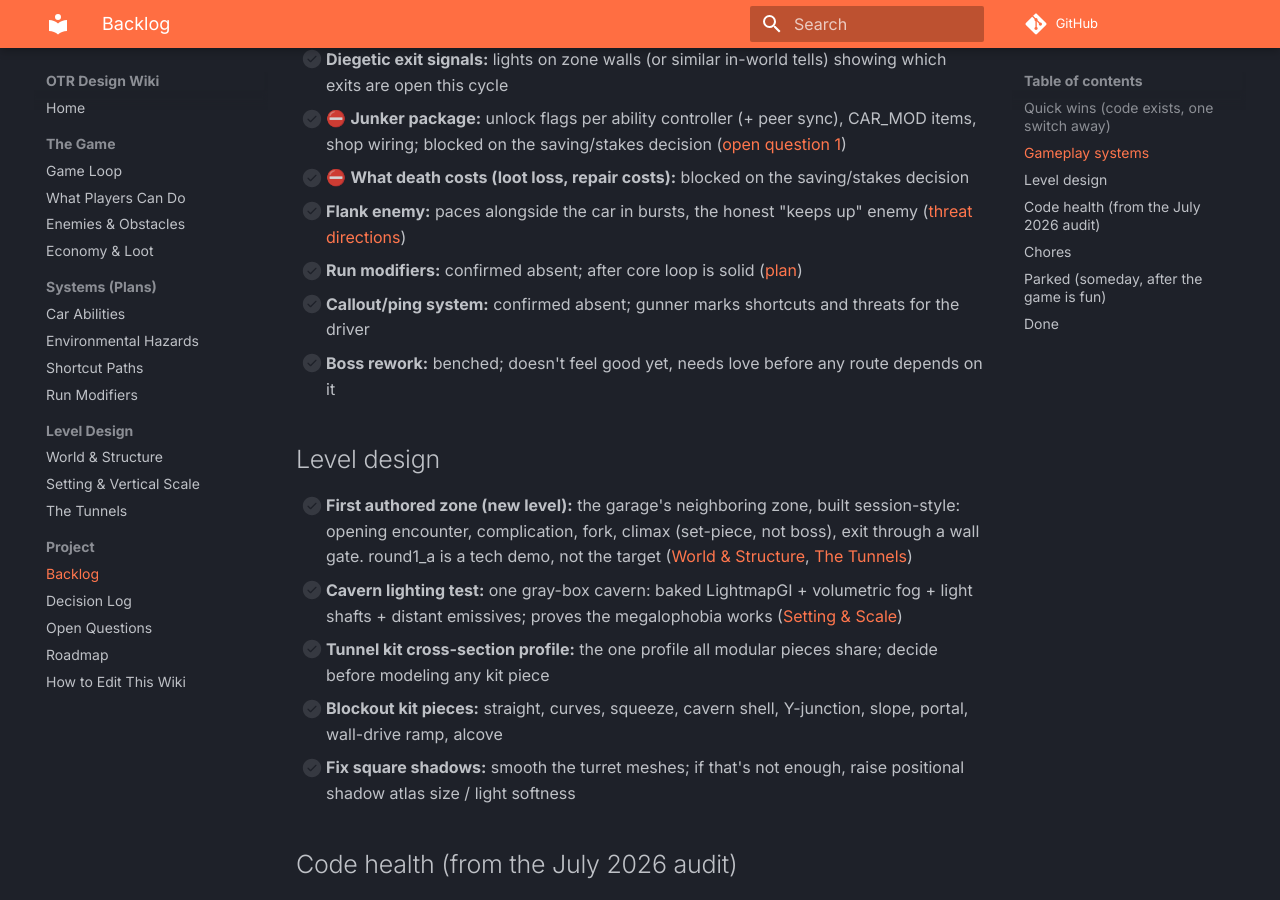
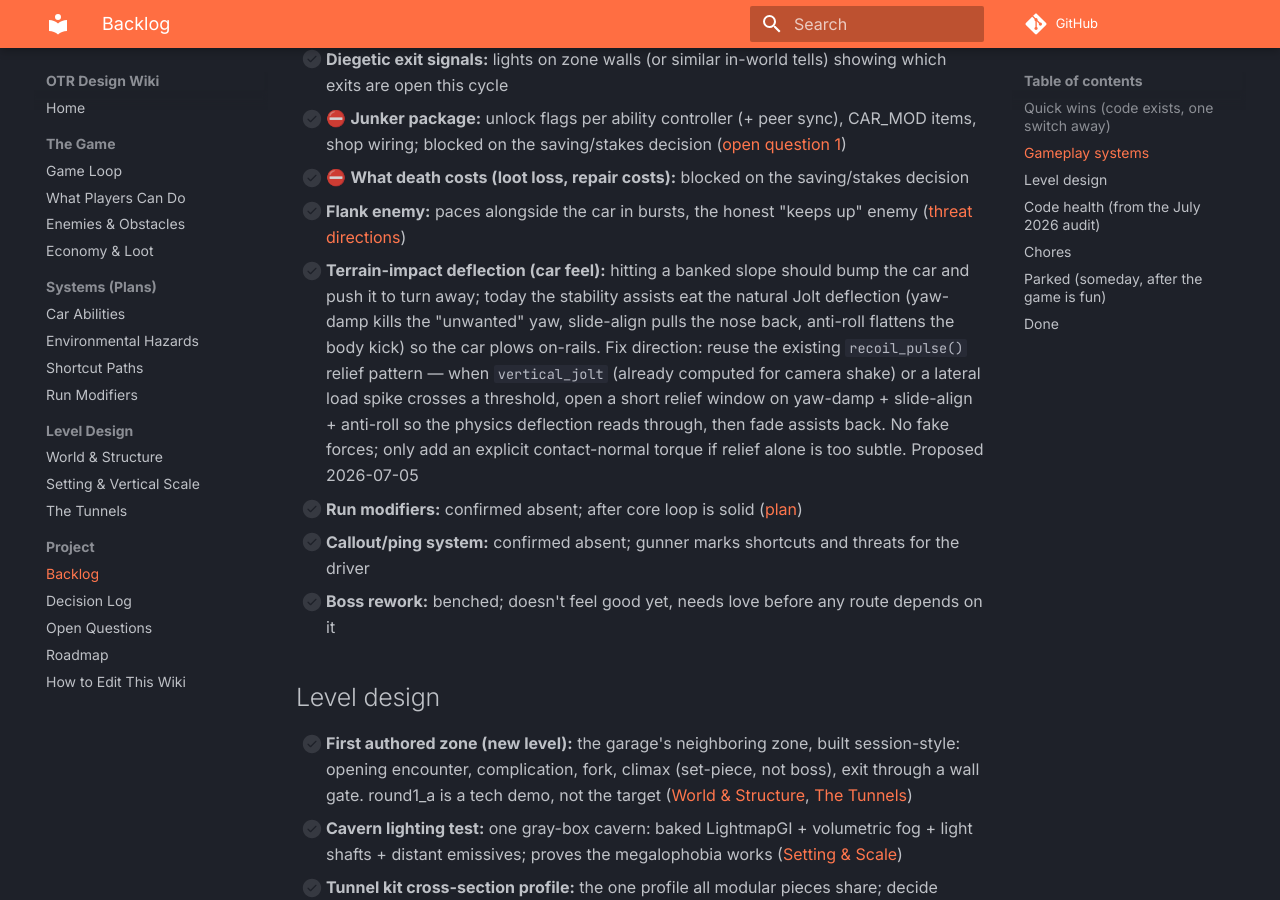
Before and after one commit to cap7n/otr-docs, an MkDocs documentation site: the page built from docs/project/backlog.md, in a window 1280 px wide and 900 px high, scrolled down 1228 px. Built offline with MkDocs 1.6.1 and Material for MkDocs 9.7.7, drawn with Linux system fonts in a browser that asks for light colours; comment, search, counter and statistics services are not loaded.

Commit message:
Backlog: terrain-impact deflection via assist-relief window (car feel)
Co-Authored-By: Claude Opus 4.8 <noreply@anthropic.com>

```diff
--- a/docs/project/backlog.md
+++ b/docs/project/backlog.md
@@ -27,6 +27,7 @@ Conventions: `🔨` = in progress · `⛔` = blocked by a decision or another it
 - [ ] ⛔ **Junker package:** unlock flags per ability controller (+ peer sync), CAR_MOD items, shop wiring; blocked on the saving/stakes decision ([open question 1](open-questions.md))
 - [ ] ⛔ **What death costs (loot loss, repair costs):** blocked on the saving/stakes decision
 - [ ] **Flank enemy:** paces alongside the car in bursts, the honest "keeps up" enemy ([threat directions](../game/enemies.md))
+- [ ] **Terrain-impact deflection (car feel):** hitting a banked slope should bump the car and push it to turn away; today the stability assists eat the natural Jolt deflection (yaw-damp kills the "unwanted" yaw, slide-align pulls the nose back, anti-roll flattens the body kick) so the car plows on-rails. Fix direction: reuse the existing `recoil_pulse()` relief pattern — when `vertical_jolt` (already computed for camera shake) or a lateral load spike crosses a threshold, open a short relief window on yaw-damp + slide-align + anti-roll so the physics deflection reads through, then fade assists back. No fake forces; only add an explicit contact-normal torque if relief alone is too subtle. Proposed 2026-07-05
 - [ ] **Run modifiers:** confirmed absent; after core loop is solid ([plan](../systems/modifiers.md))
 - [ ] **Callout/ping system:** confirmed absent; gunner marks shortcuts and threats for the driver
 - [ ] **Boss rework:** benched; doesn't feel good yet, needs love before any route depends on it
```
